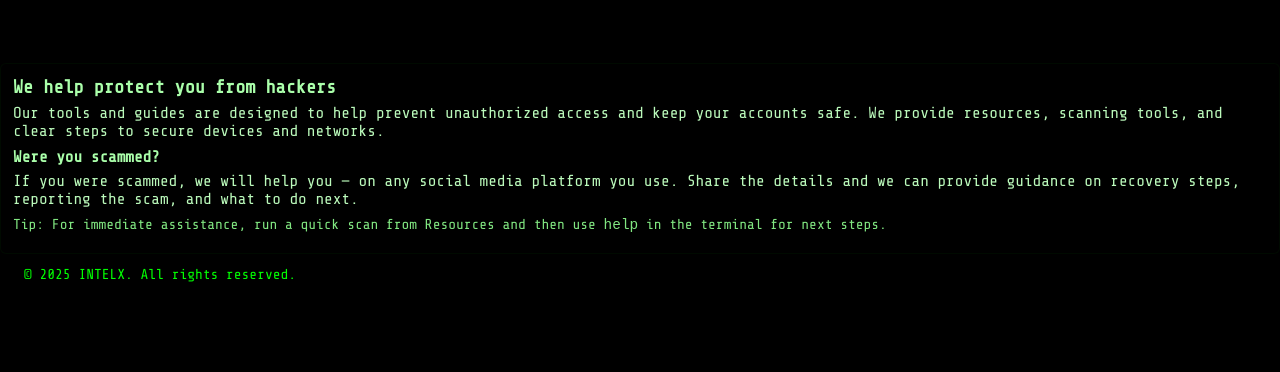
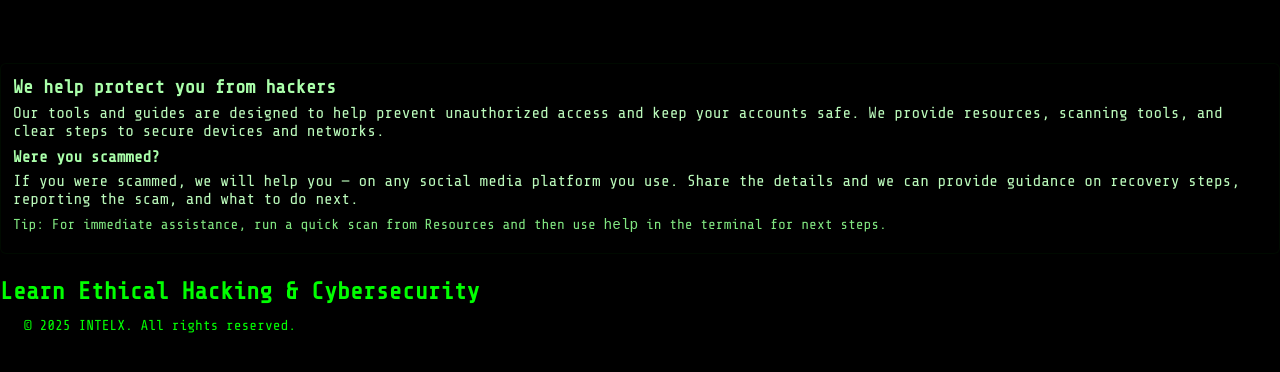
Before and after one commit to MrKnoxx/Intelx, a website: page index.html in a window 1280 px wide. Shown: the part 66-438 px from the top of the page. Drawn offline with nearby package versions, Linux system fonts and the light colour scheme; no server answers.

Commit message:
Update index.html

```diff
--- a/index.html
+++ b/index.html
@@ -63,6 +63,11 @@
         <p>If you were scammed, we will help you — on any social media platform you use. Share the details and we can provide guidance on recovery steps, reporting the scam, and what to do next.</p>
         <p class="help-note">Tip: For immediate assistance, run a quick scan from Resources and then use <code>help</code> in the terminal for next steps.</p>
       </div>
+    </section>
+
+    <section id="home" class="content">
+      <div id="home-banner" class="home-banner" style="display:block"></div>
+      <h1>Learn Ethical Hacking & Cybersecurity</h1>
     </section>
 
     <footer>
```
